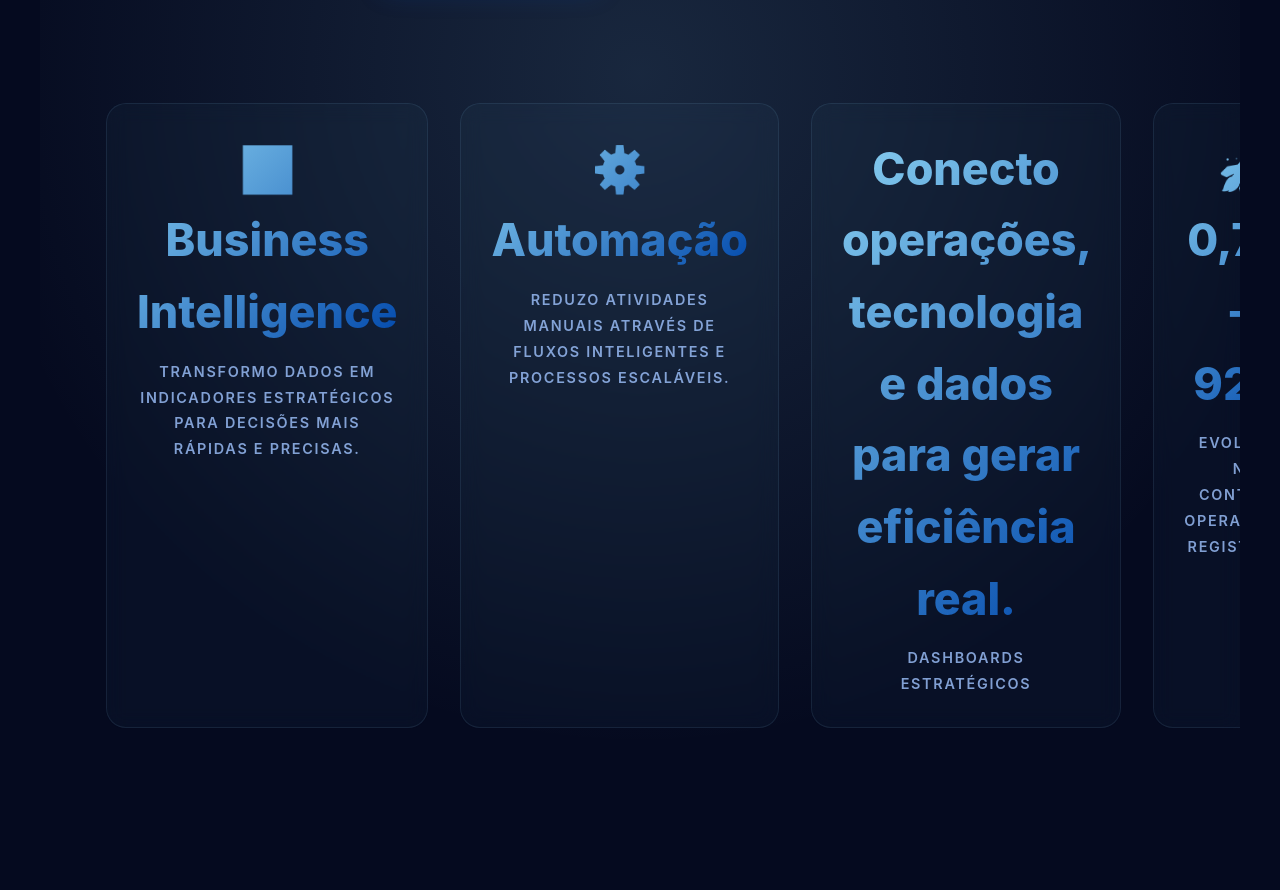
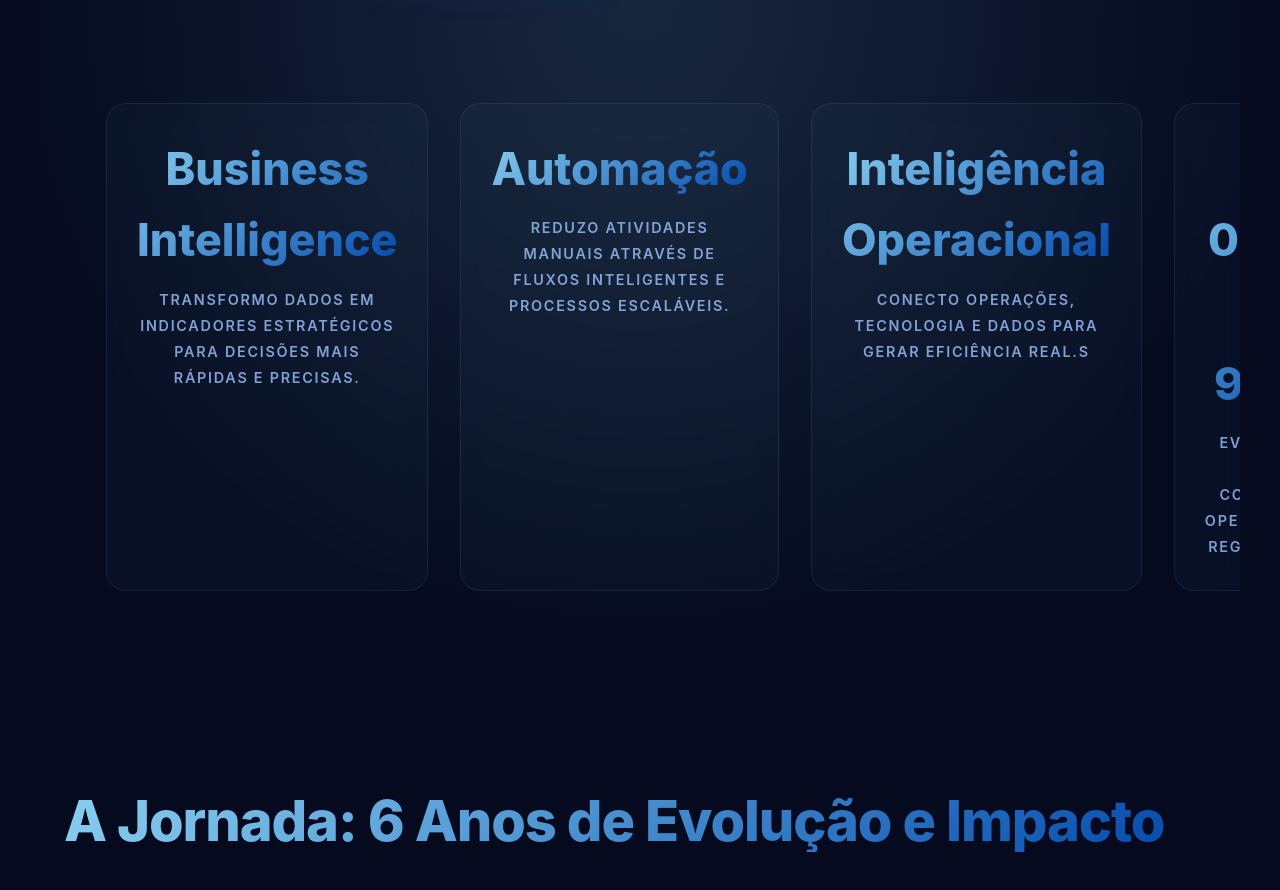
Before and after one commit to Jemerson07/vite-react-final, a React (Vite) app: page / in a window 1280 px wide. Shown: the part 680-1570 px from the top of the page. Built offline with nearby package versions, Linux system fonts and the light colour scheme.

Commit message:
Update Hero.jsx

```diff
--- a/src/components/Hero.jsx
+++ b/src/components/Hero.jsx
@@ -302,19 +302,19 @@ const Hero = () => {
         transition={{ duration: 1, delay: 0.5 }}
       >
         <StatItem>
-          <h3>📊 Business Intelligence</h3>
+          <h3>Business Intelligence</h3>
           <p>Transformo dados em indicadores estratégicos para decisões mais rápidas e precisas.</p>
         </StatItem>
         <StatItem>
-          <h3>⚙️ Automação</h3>
+          <h3>Automação</h3>
           <p>Reduzo atividades manuais através de fluxos inteligentes e processos escaláveis.</p>
         </StatItem>
         <StatItem>
-          <h3>Conecto operações, tecnologia e dados para gerar eficiência real.</h3>
-          <p>Dashboards Estratégicos</p>
+          <h3>Inteligência Operacional</h3>
+          <p>Conecto operações, tecnologia e dados para gerar eficiência real.s</p>
         </StatItem>
         <StatItem>
-          <h3>🚀 0,7% → 92%</h3>
+          <h3>🚀0,7% → 92%</h3>
           <p>Evolução no controle operacional registrado.</p>
         </StatItem>
       </StatsContainer>
```
